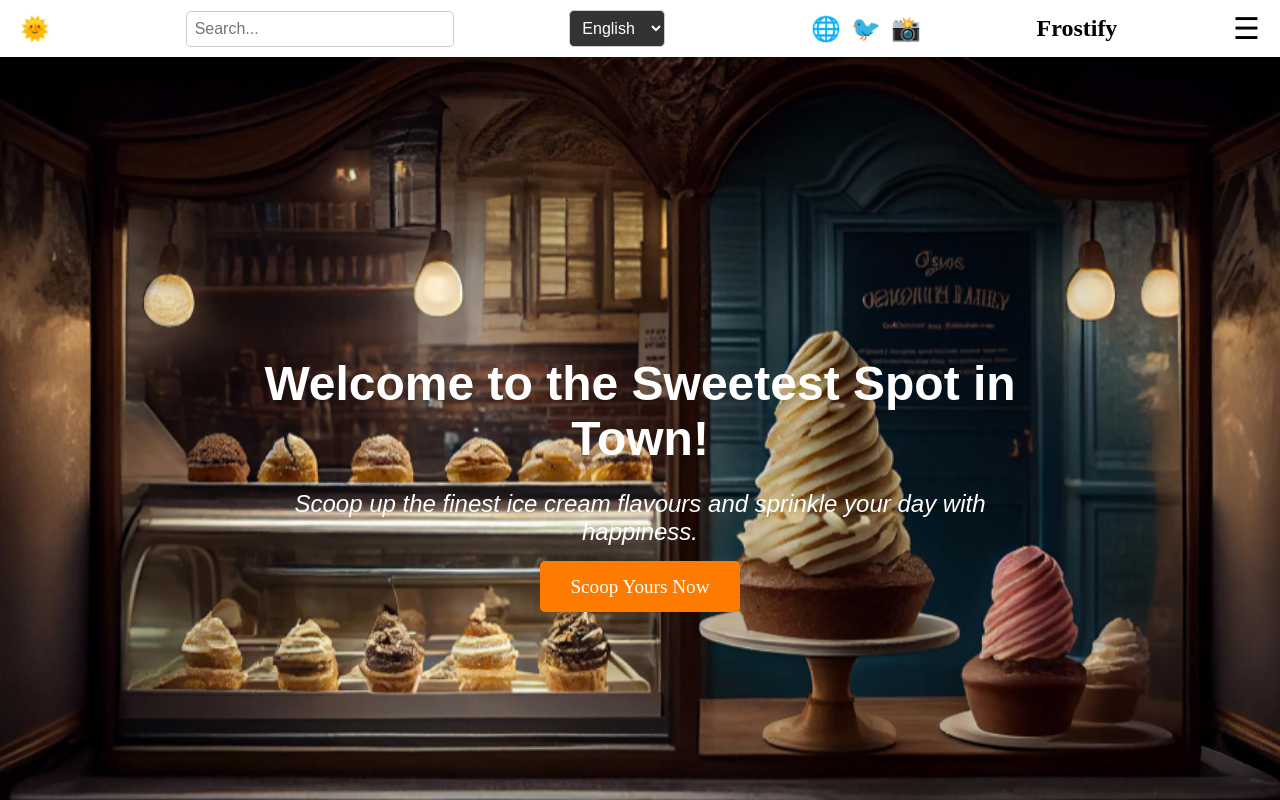
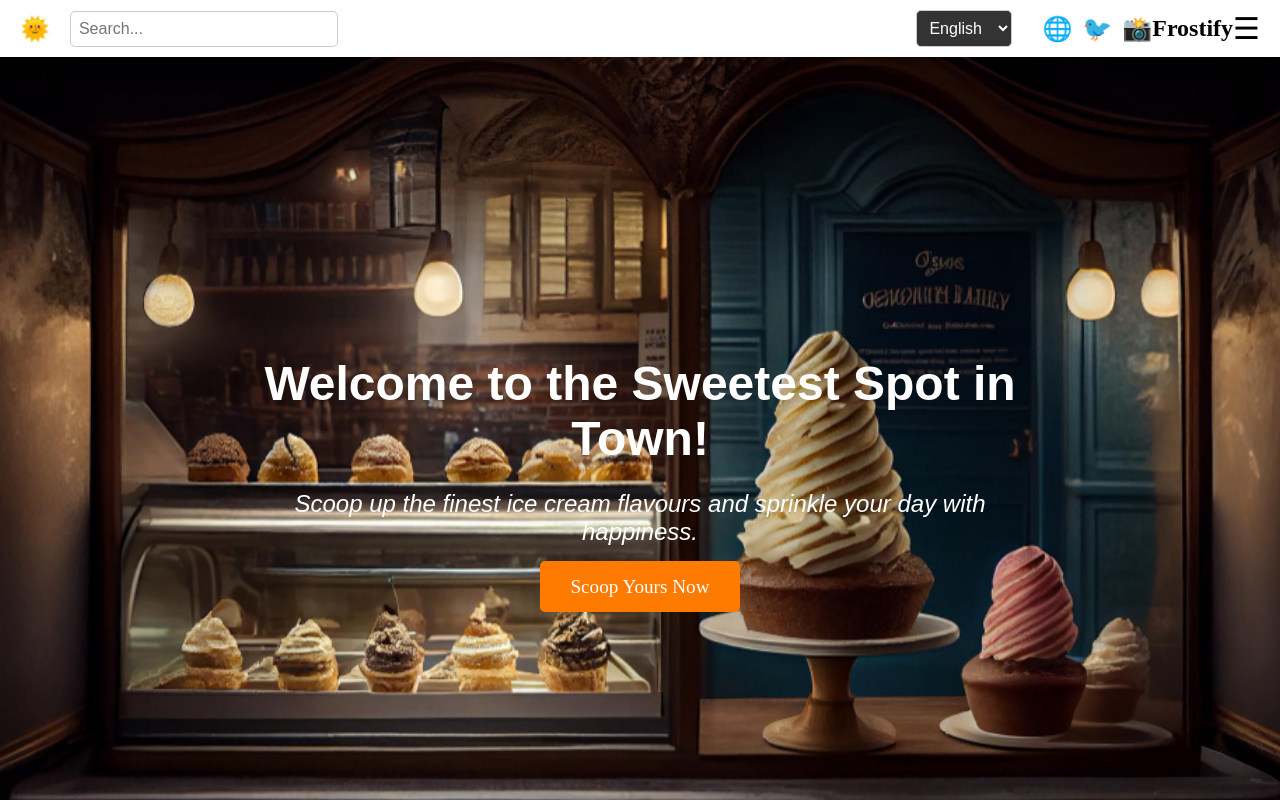
Before and after one commit to Perpetualisi/IceCream, a React (Vite) app: page / in a window 1280 px wide. Shown: the top 800 px of the page. Built offline with nearby package versions, Linux system fonts and the light colour scheme.

Commit message:
Move search bar to the left

```diff
--- a/src/Components/Navbar/Navbar.css
+++ b/src/Components/Navbar/Navbar.css
@@ -146,6 +146,9 @@
     .search-bar input {
         width: 150px;
     }
+    .search-bar {
+        margin-right: auto;
+    }
 
 
     .language-selector select {
@@ -167,6 +170,9 @@
     .search-bar input {
         width: 250px;
     }
+    .search-bar {
+        margin-right: auto;
+    }
 
     .language-selector select {
         display: inline-block;
```
